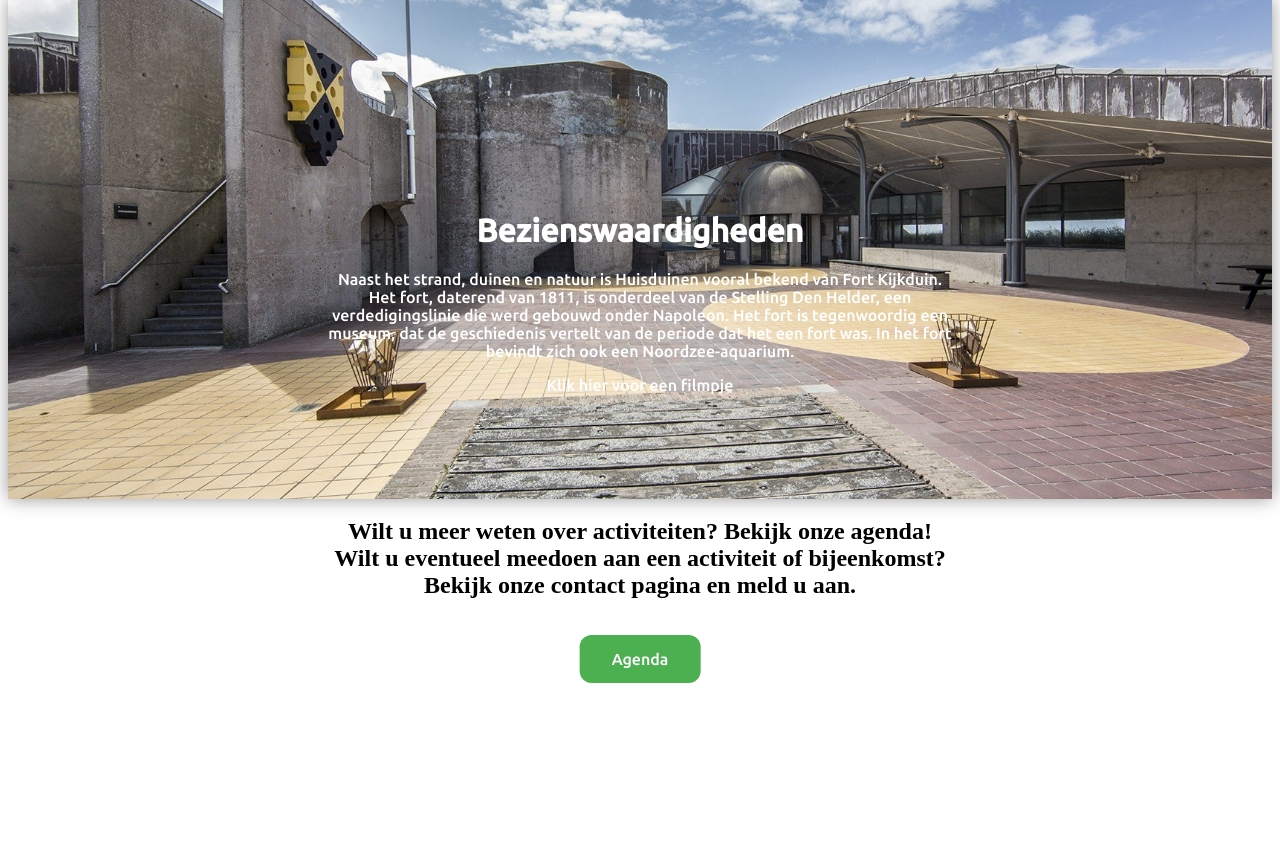
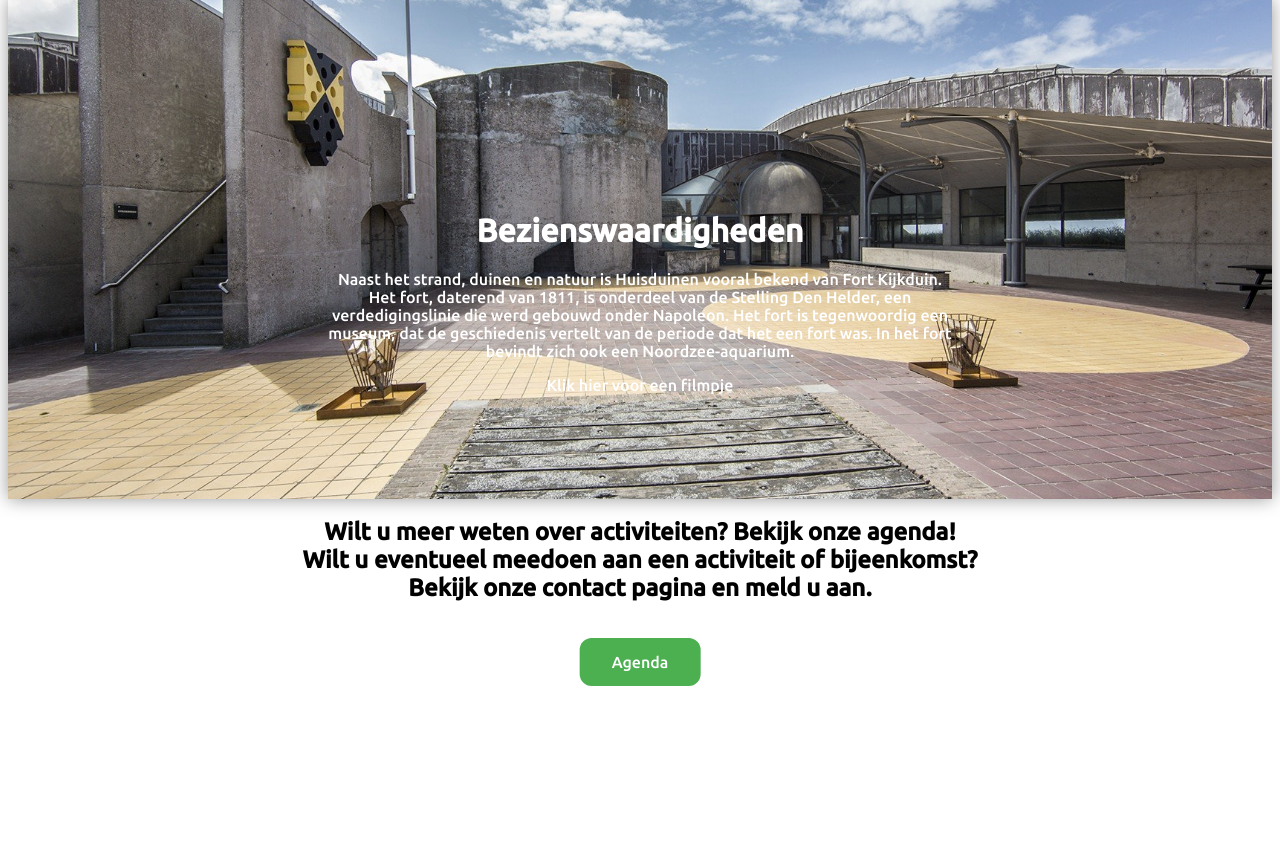
Before and after one commit to AquosPC/ThuisduinenSessie, a PHP site: page /ThuisduinenSessie/ in a window 1280 px wide. Shown: the part 1114-1956 px from the top of the page. Run offline with PHP 8.4, Linux system fonts and the light colour scheme; data that the repository does not hold is empty.

Commit message:
Update Index.php

```diff
--- a/Index.php
+++ b/Index.php
@@ -43,7 +43,7 @@
         </div>
     </div>
     <div>
-        <h2 style="text-align: center;">Wilt u meer weten over activiteiten? Bekijk onze agenda!<br>
+        <h2 class=""style="text-align: center; font-family: 'Ubuntu', sans-serif;">Wilt u meer weten over activiteiten? Bekijk onze agenda!<br>
             Wilt u eventueel meedoen aan een activiteit of bijeenkomst?<br>
             Bekijk onze contact pagina en meld u aan.<br>
         </h2>
```
